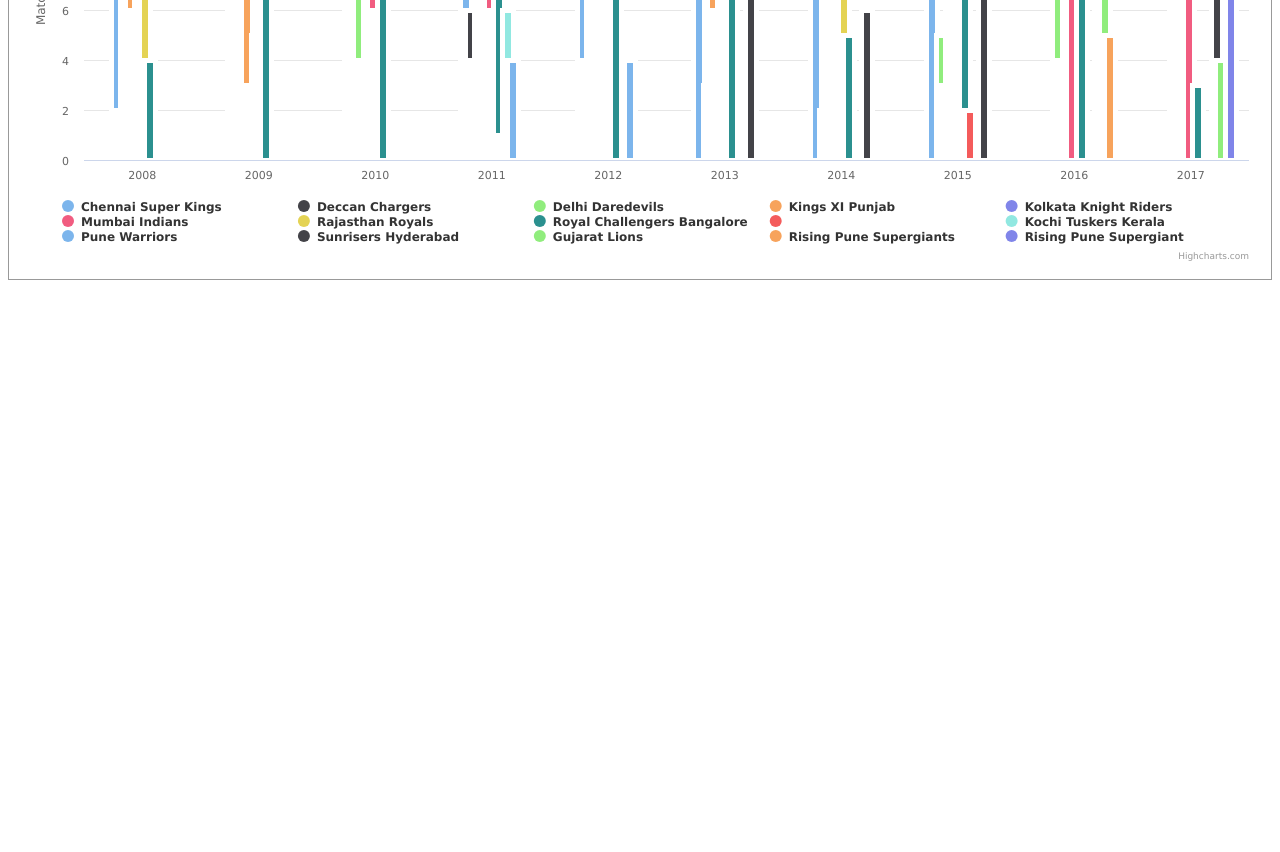
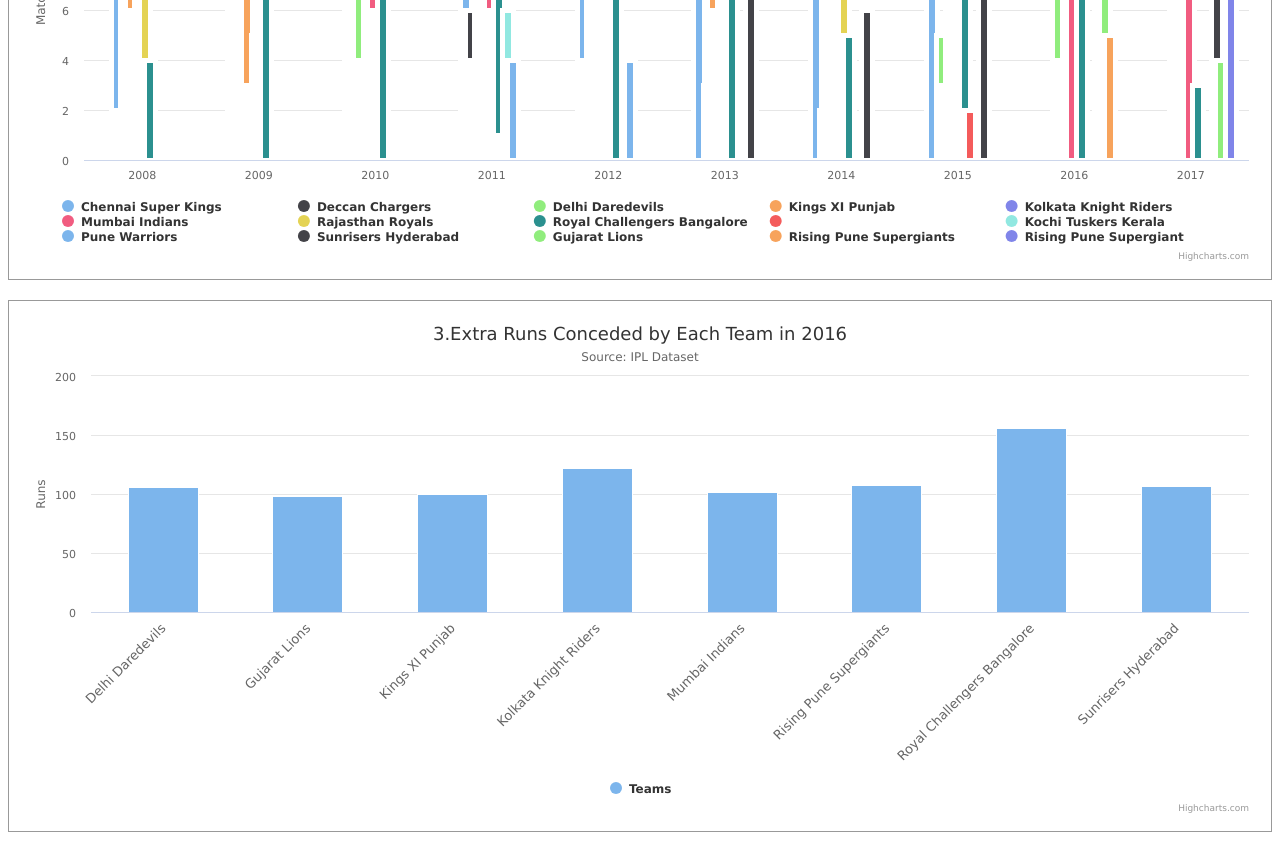
Before and after one commit to Kirteshbansal/ipl-project, a website: page src/public/index.html in a window 1280 px wide. Shown: the part 965-1817 px from the top of the page. Before the commit the page ends 1265 px from the top, so only its background shows below. Drawn offline with nearby package versions, Linux system fonts and the light colour scheme.

Commit message:
Add visualizeExtraRunsConcededByTeam's container

```diff
--- a/src/public/index.html
+++ b/src/public/index.html
@@ -20,6 +20,7 @@
     <main>
       <div id="matches-played-per-year" class="graph-style"></div>
       <div id="matches-won-by-each" class="graph-style"></div>
+      <div id="extra-runs" class="graph-style"></div>
     </main>
 
     <script src="https://code.highcharts.com/highcharts.js"></script>
```
